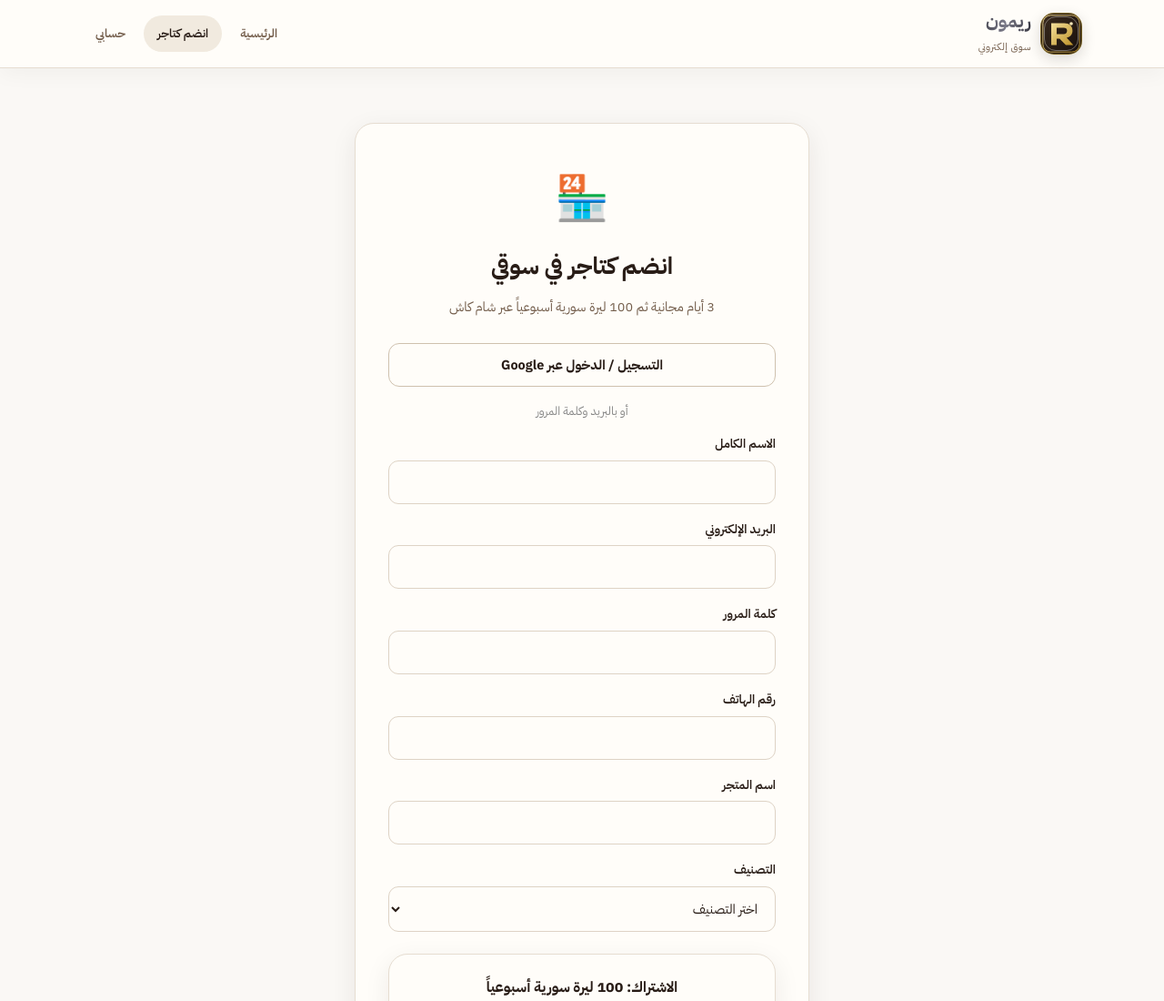
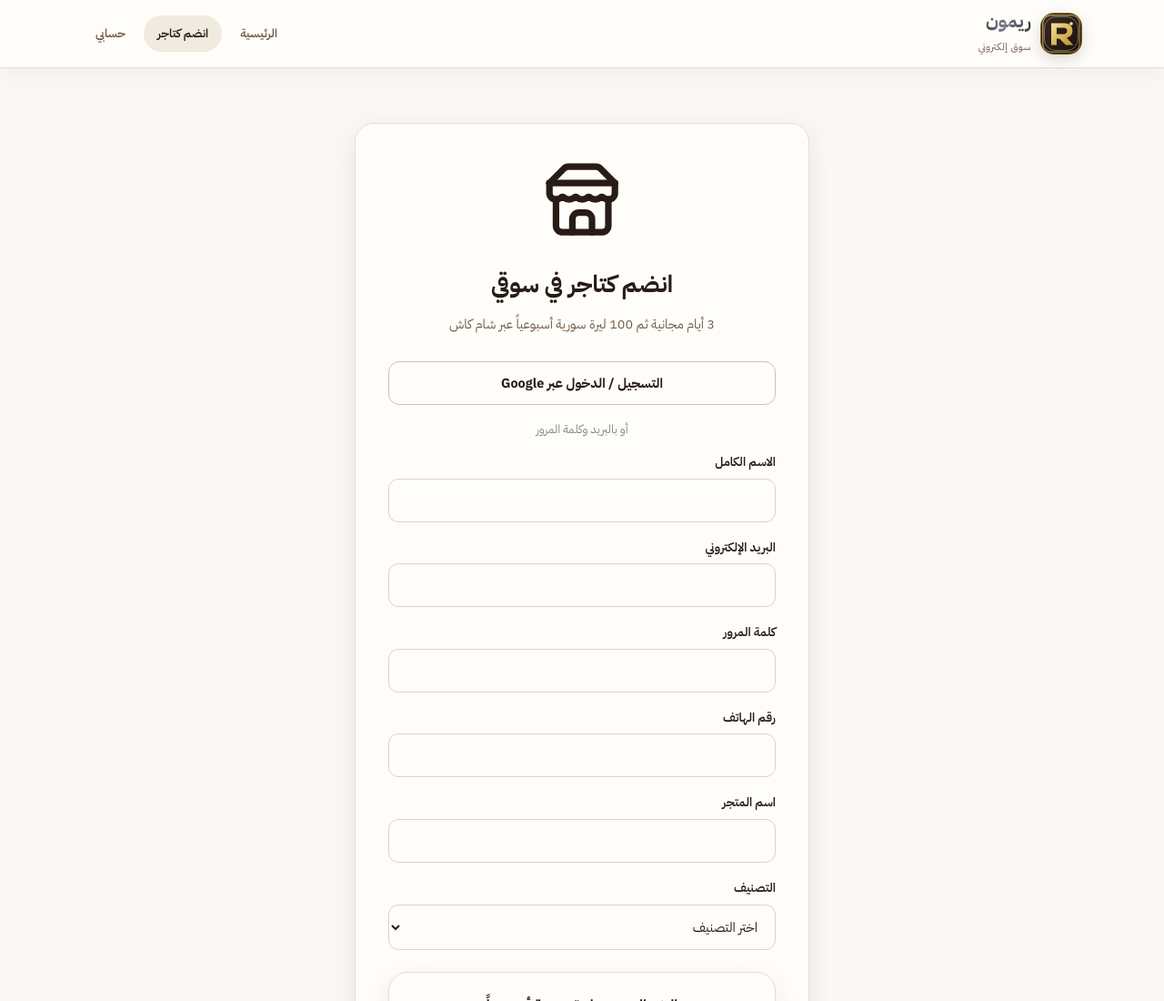
Before and after one commit to remon19941993-eng/remon1, a website: page join.html in a window 1280 px wide. Shown: the top 1100 px of the page at 91% size. Drawn offline with Linux system fonts and the light colour scheme; no server answers.

Commit message:
Apply original Lucide icon system

```diff
--- a/join.html
+++ b/join.html
@@ -12,6 +12,7 @@
   <script src="js/firebase-config.js"></script>
   <script src="js/firebase-app.js"></script>
   <link rel="stylesheet" href="css/remon-theme.css?v=20261106">
+  <link rel="stylesheet" href="css/remon-icons.css?v=20261106">
 </head>
 <body>
   <div class="quran-banner">
@@ -160,5 +161,6 @@
       if (r && r.success) location.href = 'vendor.html';
     })();
   </script>
+  <script src="js/remon-icons.js?v=20261106"></script>
 </body>
 </html>
```
